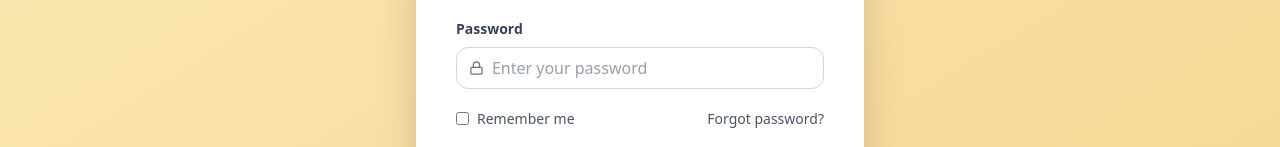
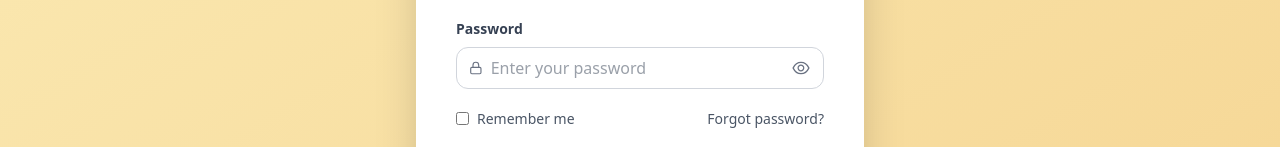
Before and after one commit to Rakib-Hassan-web/E-commace-with-next-js, a Next.js app: page /Login in a window 1280 px wide. Shown: the part 465-612 px from the top of the page. Built offline with nearby package versions, Linux system fonts and the light colour scheme; a web font is replaced by a local one.

Commit message:
login page addd

```diff
--- a/app/( Pages )/Login/page.jsx
+++ b/app/( Pages )/Login/page.jsx
@@ -1,7 +1,11 @@
-import React from "react";
+'use client';
+import React, { useState } from "react";
 import { FiMail, FiLock } from "react-icons/fi";
+import { AiOutlineEye, AiOutlineEyeInvisible } from "react-icons/ai";
 
-const page= () => {
+const page = () => {
+  const [showPassword, setShowPassword] = useState(false);
+
   return (
     <section className="min-h-screen flex items-center justify-center bg-gradient-to-br from-[#FBEBB5] to-[#F5D491]">
       <div className="bg-white p-10 rounded-2xl shadow-2xl w-full max-w-md">
@@ -20,7 +24,7 @@ const page= () => {
               <input
                 type="email"
                 placeholder="Enter your email"
-                className="w-full outline-none text-gray-700"
+                className="w-full outline-none text-gray-700 bg-transparent"
               />
             </div>
           </div>
@@ -33,10 +37,21 @@ const page= () => {
             <div className="flex items-center border border-gray-300 rounded-xl px-3 py-2 focus-within:ring-2 focus-within:ring-yellow-400">
               <FiLock className="text-gray-500 mr-2" />
               <input
-                type="password"
+                type={showPassword ? "text" : "password"}
                 placeholder="Enter your password"
-                className="w-full outline-none text-gray-700"
+                className="w-full outline-none text-gray-700 bg-transparent"
               />
+              <button
+                type="button"
+                onClick={() => setShowPassword(!showPassword)}
+                className="text-gray-500 ml-2 focus:outline-none"
+              >
+                {showPassword ? (
+                  <AiOutlineEyeInvisible className="text-xl" />
+                ) : (
+                  <AiOutlineEye className="text-xl" />
+                )}
+              </button>
             </div>
           </div>
 
```
